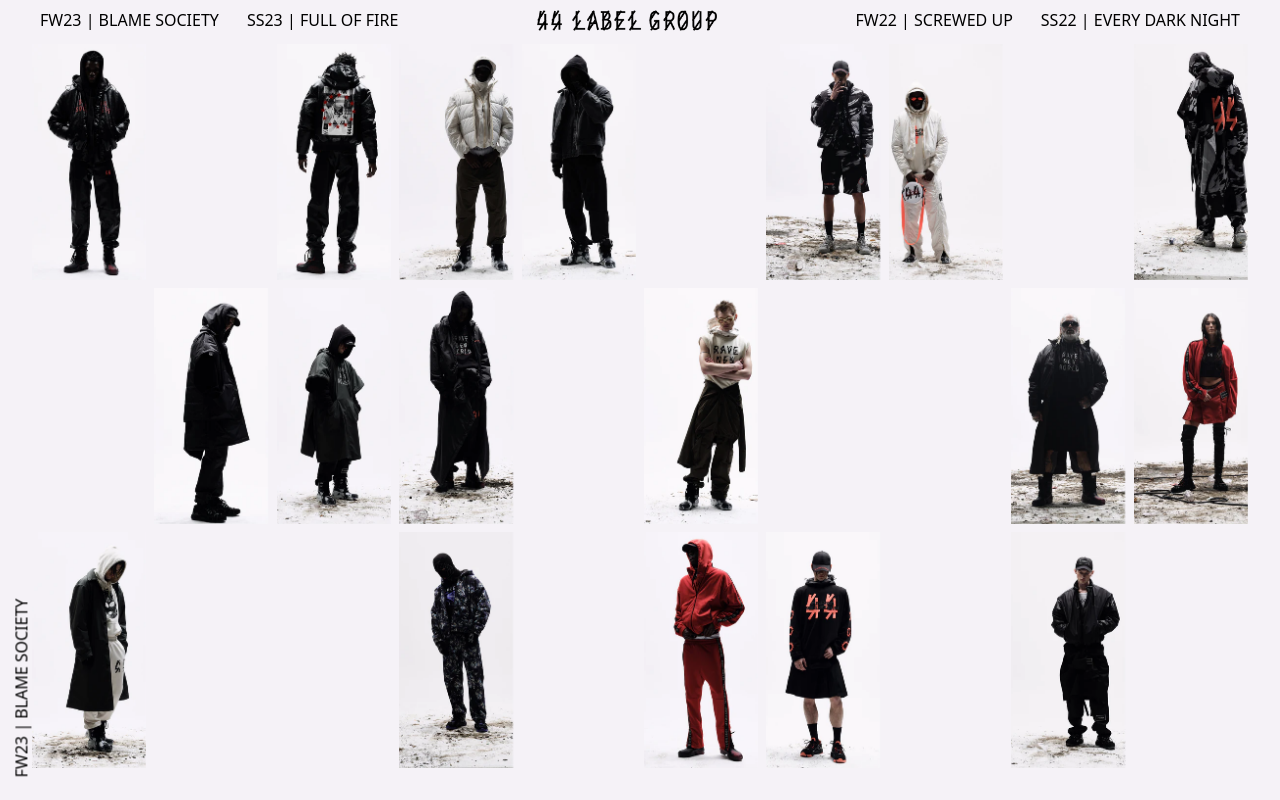
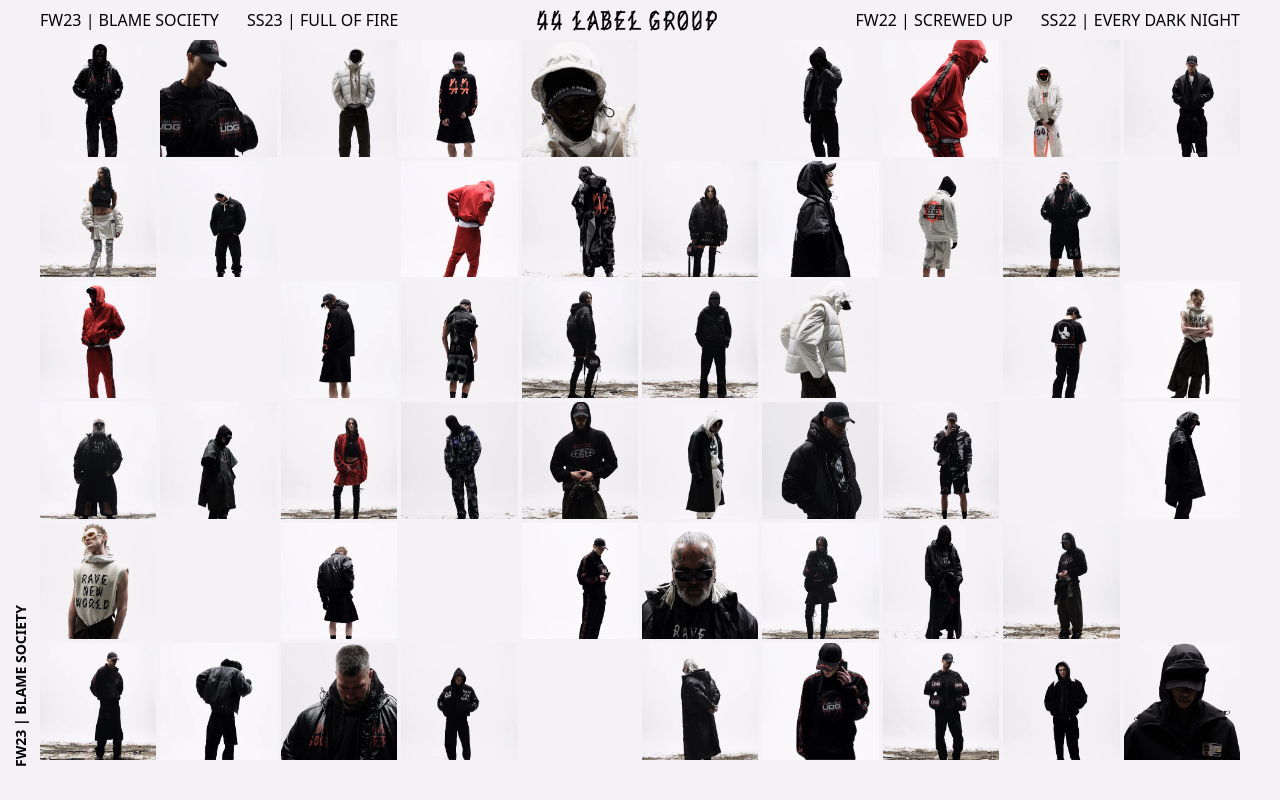
Before and after one commit to jdubcodes/44-label-group-showcase, a Next.js app: page / in a window 1280 px wide. Built offline with nearby package versions, Linux system fonts and the light colour scheme.

Commit message:
Organize code and display all images for FW23

```diff
--- a/src/app/components/Fw23Images.jsx
+++ b/src/app/components/Fw23Images.jsx
@@ -1,68 +1,15 @@
-import Image from 'next/image'
 import fw23 from '@/config/fw23'
+import ImgDiv from './common/ImgDiv'
 
 export default function Fw23Images() {
-  const imgWidth = 300
-  const imgHeight = 100
-
   return (
-    <div className=''>
-      <div className='grid grid-cols-10 grid-rows-3 align-middle h-screen w-full pt-11 px-8 pb-8 absolute gap-2 top-0 left-0'>
-        <div className='overflow-hidden pos-1'>
-          <div className='bg-[url("/fw23/FW23_LOOKBOOK_01_1.webp")] image hover:movement'></div>
-        </div>
-        <div className='overflow-hidden pos-2'>
-          <div className='bg-[url("/fw23/FW23_LOOKBOOK_01_2.webp")] image hover:movement'></div>
-        </div>
-        <div className='overflow-hidden pos-9'>
-          <div className='bg-[url("/fw23/FW23_LOOKBOOK_03_1.webp")] image hover:movement'></div>
-        </div>
-        <div className='overflow-hidden pos-5'>
-          <div className='bg-[url("/fw23/FW23_LOOKBOOK_04_1.webp")] image hover:movement'></div>
-        </div>
-        <div className='overflow-hidden pos-17'>
-          <div className='bg-[url("/fw23/FW23_LOOKBOOK_05_1.webp")] image hover:movement'></div>
-        </div>
-        <div className='overflow-hidden pos-12'>
-          <div className='bg-[url("/fw23/FW23_LOOKBOOK_06_1.webp")] image hover:movement'></div>
-        </div>
-        <div className='overflow-hidden pos-4'>
-          <div className='bg-[url("/fw23/FW23_LOOKBOOK_07_1.webp")] image hover:movement'></div>
-        </div>
-        <div className='overflow-hidden pos-3'>
-          <div className='bg-[url("/fw23/FW23_LOOKBOOK_09_1.webp")] image hover:movement'></div>
-        </div>
-        <div className='overflow-hidden pos-18'>
-          <div className='bg-[url("/fw23/FW23_LOOKBOOK_12_1.webp")] image hover:movement'></div>
-        </div>
-        <div className='overflow-hidden pos-7'>
-          <div className='bg-[url("/fw23/FW23_LOOKBOOK_13_1.webp")] image hover:movement'></div>
-        </div>
-        <div className='overflow-hidden pos-10'>
-          <div className='bg-[url("/fw23/FW23_LOOKBOOK_15_1.webp")] image hover:movement'></div>
-        </div>
-        <div className='overflow-hidden pos-8'>
-          <div className='bg-[url("/fw23/FW23_LOOKBOOK_16_1.webp")] image hover:movement'></div>
-        </div>
-        <div className='overflow-hidden pos-15'>
-          <div className='bg-[url("/fw23/FW23_LOOKBOOK_18_1.webp")] image hover:movement'></div>
-        </div>
-        <div className='overflow-hidden pos-16'>
-          <div className='bg-[url("/fw23/FW23_LOOKBOOK_20_1.webp")] image hover:movement'></div>
-        </div>
-        <div className='overflow-hidden pos-11'>
-          <div className='bg-[url("/fw23/FW23_LOOKBOOK_21_1.webp")] image hover:movement'></div>
-        </div>
-        <div className='overflow-hidden pos-6'>
-          <div className='bg-[url("/fw23/FW23_LOOKBOOK_24_1.webp")] image hover:movement'></div>
-        </div>
-        <div className='overflow-hidden pos-13'>
-          <div className='bg-[url("/fw23/FW23_LOOKBOOK_26_2.webp")] image hover:movement'></div>
-        </div>
-        <div className='overflow-hidden pos-14'>
-          <div className='bg-[url("/fw23/FW23_LOOKBOOK_34_1.webp")] image hover:movement'></div>
-        </div>
-      </div>
+    <div className='h-screen w-full grid grid-cols-10 grid-rows-6 gap-1 align-middle p-10 absolute top-0 left-0'>
+      {fw23.map((img, index) => (
+        <ImgDiv path={img.path} pos={img.pos} key={index} />
+      ))}
+      <p className='absolute text-black -rotate-90 -left-[3.75rem] bottom-[6.5rem] z-10 text-sm font-semibold'>
+        FW23 | BLAME SOCIETY
+      </p>
     </div>
   )
 }
--- /dev/null
+++ b/src/app/components/common/ImgDiv.jsx
@@ -0,0 +1,9 @@
+function ImgDiv({ path, pos }) {
+  return (
+    <div className={`${pos} overflow-hidden`}>
+      <div className='image' style={{ backgroundImage: `url(${path})` }}></div>
+    </div>
+  )
+}
+
+export default ImgDiv
--- a/src/app/globals.css
+++ b/src/app/globals.css
@@ -8,102 +8,18 @@
   --background-end-rgb: 255, 255, 255;
 }
 
-@media (prefers-color-scheme: dark) {
-  :root {
-    --foreground-rgb: 255, 255, 255;
-    --background-start-rgb: 0, 0, 0;
-    --background-end-rgb: 0, 0, 0;
-  }
-}
-
 @layer utilities {
   .image {
     position: relative;
     width: 100%;
     height: 100%;
     background-size: cover;
-    background-position: center;
-    transition-duration: 500ms;
+    background-position: top center -1rem;
+    transition-duration: 1000ms;
     transition-timing-function: cubic-bezier(0.4, 0, 0.2, 1);
-    will-change: transform, filter;
+    will-change: filter;
     transform-origin: top;
     cursor: pointer;
-  }
-
-  .movement {
-    scale: 120%;
-  }
-
-  .pos-1 {
-    grid-area: 1 / 1;
-  }
-
-  .pos-2 {
-    grid-area: 1 / 3;
-  }
-
-  .pos-3 {
-    grid-area: 1 / 4;
-  }
-
-  .pos-4 {
-    grid-area: 1 / 5;
-  }
-
-  .pos-5 {
-    grid-area: 3 / 6;
-  }
-
-  .pos-6 {
-    grid-area: 1 / 7;
-  }
-
-  .pos-7 {
-    grid-area: 1 / 8;
-  }
-
-  .pos-8 {
-    grid-area: 1 / 10;
-  }
-
-  .pos-9 {
-    grid-area: 2 / 2;
-  }
-
-  .pos-10 {
-    grid-area: 2 / 3;
-  }
-
-  .pos-11 {
-    grid-area: 2 / 4;
-  }
-
-  .pos-12 {
-    grid-area: 2 / 6;
-  }
-
-  .pos-13 {
-    grid-area: 2 / 9;
-  }
-
-  .pos-14 {
-    grid-area: 2 / 10;
-  }
-
-  .pos-15 {
-    grid-area: 3 / 1;
-  }
-
-  .pos-16 {
-    grid-area: 3 / 4;
-  }
-
-  .pos-17 {
-    grid-area: 3 / 7;
-  }
-
-  .pos-18 {
-    grid-area: 3 / 9;
   }
 }
 
@@ -116,3 +32,188 @@
     )
     rgb(var(--background-start-rgb));
 }
+
+/* Grid positions */
+.pos- {
+  display: none;
+}
+.pos-11 {
+  grid-area: 1 / 1;
+}
+.pos-12 {
+  grid-area: 1 / 2;
+}
+.pos-13 {
+  grid-area: 1 / 3;
+}
+.pos-14 {
+  grid-area: 1 / 4;
+}
+.pos-15 {
+  grid-area: 1 / 5;
+}
+.pos-16 {
+  grid-area: 1 / 6;
+}
+.pos-17 {
+  grid-area: 1 / 7;
+}
+.pos-18 {
+  grid-area: 1 / 8;
+}
+.pos-19 {
+  grid-area: 1 / 9;
+}
+.pos-10 {
+  grid-area: 1 / 10;
+}
+.pos-21 {
+  grid-area: 2 / 1;
+}
+.pos-22 {
+  grid-area: 2 / 2;
+}
+.pos-23 {
+  grid-area: 2 / 3;
+}
+.pos-24 {
+  grid-area: 2 / 4;
+}
+.pos-25 {
+  grid-area: 2 / 5;
+}
+.pos-26 {
+  grid-area: 2 / 6;
+}
+.pos-27 {
+  grid-area: 2 / 7;
+}
+.pos-28 {
+  grid-area: 2 / 8;
+}
+.pos-29 {
+  grid-area: 2 / 9;
+}
+.pos-20 {
+  grid-area: 2 / 10;
+}
+.pos-31 {
+  grid-area: 3 / 1;
+}
+.pos-32 {
+  grid-area: 3 / 2;
+}
+.pos-33 {
+  grid-area: 3 / 3;
+}
+.pos-34 {
+  grid-area: 3 / 4;
+}
+.pos-35 {
+  grid-area: 3 / 5;
+}
+.pos-36 {
+  grid-area: 3 / 6;
+}
+.pos-37 {
+  grid-area: 3 / 7;
+}
+.pos-38 {
+  grid-area: 3 / 8;
+}
+.pos-39 {
+  grid-area: 3 / 9;
+}
+.pos-30 {
+  grid-area: 3 / 10;
+}
+.pos-41 {
+  grid-area: 4 / 1;
+}
+.pos-42 {
+  grid-area: 4 / 2;
+}
+.pos-43 {
+  grid-area: 4 / 3;
+}
+.pos-44 {
+  grid-area: 4 / 4;
+}
+.pos-45 {
+  grid-area: 4 / 5;
+}
+.pos-46 {
+  grid-area: 4 / 6;
+}
+.pos-47 {
+  grid-area: 4 / 7;
+}
+.pos-48 {
+  grid-area: 4 / 8;
+}
+.pos-49 {
+  grid-area: 4 / 9;
+}
+.pos-40 {
+  grid-area: 4 / 10;
+}
+.pos-51 {
+  grid-area: 5 / 1;
+}
+.pos-52 {
+  grid-area: 5 / 2;
+}
+.pos-53 {
+  grid-area: 5 / 3;
+}
+.pos-54 {
+  grid-area: 5 / 4;
+}
+.pos-55 {
+  grid-area: 5 / 5;
+}
+.pos-56 {
+  grid-area: 5 / 6;
+}
+.pos-57 {
+  grid-area: 5 / 7;
+}
+.pos-58 {
+  grid-area: 5 / 8;
+}
+.pos-59 {
+  grid-area: 5 / 9;
+}
+.pos-50 {
+  grid-area: 5 / 10;
+}
+.pos-61 {
+  grid-area: 6 / 1;
+}
+.pos-62 {
+  grid-area: 6 / 2;
+}
+.pos-63 {
+  grid-area: 6 / 3;
+}
+.pos-64 {
+  grid-area: 6 / 4;
+}
+.pos-65 {
+  grid-area: 6 / 5;
+}
+.pos-66 {
+  grid-area: 6 / 6;
+}
+.pos-67 {
+  grid-area: 6 / 7;
+}
+.pos-68 {
+  grid-area: 6 / 8;
+}
+.pos-69 {
+  grid-area: 6 / 9;
+}
+.pos-60 {
+  grid-area: 6 / 10;
+}
--- a/src/app/page.jsx
+++ b/src/app/page.jsx
@@ -6,9 +6,6 @@
     <main className='min-h-screen bg-[#f5f2f7]'>
       <Header />
       <Fw23Images />
-      <p className='fixed text-black -rotate-90 -left-[4.25rem] bottom-[6.25rem] z-10'>
-        FW23 | BLAME SOCIETY
-      </p>
     </main>
   )
 }
--- a/src/config/fw23.js
+++ b/src/config/fw23.js
@@ -1,166 +1,212 @@
 const fw23 = [
   {
     path: '/fw23/FW23_LOOKBOOK_01_1.webp',
-    bg: "bg-[url('/fw23/FW23_LOOKBOOK_01_1.webp')]",
+    pos: 'pos-11',
   },
   {
     path: '/fw23/FW23_LOOKBOOK_01_2.webp',
-    bg: "bg-[url('/fw23/FW23_LOOKBOOK_01_2.webp')]",
+    pos: 'pos-19',
   },
   {
     path: '/fw23/FW23_LOOKBOOK_02_1.webp',
-    bg: "bg-[url('/fw23/FW23_LOOKBOOK_02_1.webp')]",
+    pos: 'pos-53',
   },
   {
     path: '/fw23/FW23_LOOKBOOK_03_1.webp',
-    bg: "bg-[url('/fw23/FW23_LOOKBOOK_03_1.webp')]",
+    pos: 'pos-40',
   },
   {
     path: '/fw23/FW23_LOOKBOOK_03_2.webp',
-    bg: "bg-[url('/fw23/FW23_LOOKBOOK_03_2.webp')]",
+    pos: 'pos-27',
   },
   {
     path: '/fw23/FW23_LOOKBOOK_04_1.webp',
-    bg: "bg-[url('/fw23/FW23_LOOKBOOK_04_1.webp')]",
+    pos: 'pos-31',
   },
-  //   {
-  //     path: '/fw23/FW23_LOOKBOOK_04_2.webp',
-  //   },
+  {
+    path: '/fw23/FW23_LOOKBOOK_04_2.webp',
+    pos: 'pos-18',
+  },
   {
     path: '/fw23/FW23_LOOKBOOK_04_3.webp',
+    pos: 'pos-24',
   },
   {
     path: '/fw23/FW23_LOOKBOOK_05_1.webp',
+    pos: 'pos-14',
   },
   {
     path: '/fw23/FW23_LOOKBOOK_05_2.webp',
+    pos: 'pos-33',
   },
   {
     path: '/fw23/FW23_LOOKBOOK_06_1.webp',
+    pos: 'pos-30',
   },
-  //   {
-  //     path: '/fw23/FW23_LOOKBOOK_06_2.webp',
-  //   },
+  {
+    path: '/fw23/FW23_LOOKBOOK_06_2.webp',
+    pos: 'pos-51',
+  },
   {
     path: '/fw23/FW23_LOOKBOOK_07_1.webp',
+    pos: 'pos-17',
   },
   {
     path: '/fw23/FW23_LOOKBOOK_07_2.webp',
+    pos: 'pos-62',
   },
   {
     path: '/fw23/FW23_LOOKBOOK_08_1.webp',
+    pos: 'pos-55',
   },
-  //   {
-  //     path: '/fw23/FW23_LOOKBOOK_08_2.webp',
-  //   },
+  {
+    path: '/fw23/FW23_LOOKBOOK_08_2.webp',
+    pos: 'pos-67',
+  },
   {
     path: '/fw23/FW23_LOOKBOOK_09_1.webp',
+    pos: 'pos-13',
   },
-  //   {
-  //     path: '/fw23/FW23_LOOKBOOK_09_2.webp',
-  //   },
-  //   {
-  //     path: '/fw23/FW23_LOOKBOOK_09_3.webp',
-  //   },
+  {
+    path: '/fw23/FW23_LOOKBOOK_09_2.webp',
+    pos: 'pos-37',
+  },
+  {
+    path: '/fw23/FW23_LOOKBOOK_09_3.webp',
+    pos: 'pos-15',
+  },
   {
     path: '/fw23/FW23_LOOKBOOK_10_1.webp',
+    pos: 'pos-28',
   },
   {
     path: '/fw23/FW23_LOOKBOOK_11_1.webp',
+    pos: 'pos-39',
   },
   {
     path: '/fw23/FW23_LOOKBOOK_12_1.webp',
+    pos: 'pos-10',
   },
   {
     path: '/fw23/FW23_LOOKBOOK_13_1.webp',
+    pos: 'pos-19',
   },
   {
     path: '/fw23/FW23_LOOKBOOK_14_1.webp',
+    pos: 'pos-34',
   },
   {
     path: '/fw23/FW23_LOOKBOOK_15_1.webp',
+    pos: 'pos-42',
   },
   {
     path: '/fw23/FW23_LOOKBOOK_16_1.webp',
+    pos: 'pos-25',
   },
   {
     path: '/fw23/FW23_LOOKBOOK_17_1.webp',
+    pos: 'pos-22',
   },
   {
     path: '/fw23/FW23_LOOKBOOK_18_1.webp',
+    pos: 'pos-46',
   },
   {
     path: '/fw23/FW23_LOOKBOOK_19_1.webp',
+    pos: 'pos-69',
   },
   {
     path: '/fw23/FW23_LOOKBOOK_20_1.webp',
+    pos: 'pos-44',
   },
   {
     path: '/fw23/FW23_LOOKBOOK_21_1.webp',
+    pos: 'pos-58',
   },
   {
     path: '/fw23/FW23_LOOKBOOK_22_1.webp',
+    pos: 'pos-64',
   },
   {
     path: '/fw23/FW23_LOOKBOOK_23_1.webp',
+    pos: 'pos-',
   },
-  //   {
-  //     path: '/fw23/FW23_LOOKBOOK_23_2.webp',
-  //   },
+  {
+    path: '/fw23/FW23_LOOKBOOK_23_2.webp',
+    pos: 'pos-47',
+  },
   {
     path: '/fw23/FW23_LOOKBOOK_24_1.webp',
+    pos: 'pos-48',
   },
   {
     path: '/fw23/FW23_LOOKBOOK_26_1.webp',
+    pos: 'pos-66',
   },
   {
     path: '/fw23/FW23_LOOKBOOK_26_2.webp',
+    pos: 'pos-41',
   },
-  //   {
-  //     path: '/fw23/FW23_LOOKBOOK_26_3.webp',
-  //   },
+  {
+    path: '/fw23/FW23_LOOKBOOK_26_3.webp',
+    pos: 'pos-56',
+  },
   {
     path: '/fw23/FW23_LOOKBOOK_27_1.webp',
+    pos: 'pos-36',
   },
-  //   {
-  //     path: '/fw23/FW23_LOOKBOOK_27_2.webp',
-  //   },
+  {
+    path: '/fw23/FW23_LOOKBOOK_27_2.webp',
+    pos: 'pos-60',
+  },
   {
     path: '/fw23/FW23_LOOKBOOK_28_1.webp',
+    pos: 'pos-29',
   },
-  //   {
-  //     path: '/fw23/FW23_LOOKBOOK_28_2.webp',
-  //   },
+  {
+    path: '/fw23/FW23_LOOKBOOK_28_2.webp',
+    pos: 'pos-63',
+  },
   {
     path: '/fw23/FW23_LOOKBOOK_29_1.webp',
+    pos: 'pos-59',
   },
-  //   {
-  //     path: '/fw23/FW23_LOOKBOOK_29_2.webp',
-  //   },
+  {
+    path: '/fw23/FW23_LOOKBOOK_29_2.webp',
+    pos: 'pos-45',
+  },
   {
     path: '/fw23/FW23_LOOKBOOK_30_1.webp',
+    pos: 'pos-61',
   },
   {
     path: '/fw23/FW23_LOOKBOOK_31_1.webp',
+    pos: 'pos-68',
   },
-  //   {
-  //     path: '/fw23/FW23_LOOKBOOK_31_2.webp',
-  //   },
+  {
+    path: '/fw23/FW23_LOOKBOOK_31_2.webp',
+    pos: 'pos-12',
+  },
   {
     path: '/fw23/FW23_LOOKBOOK_32_1.webp',
+    pos: 'pos-21',
   },
   {
     path: '/fw23/FW23_LOOKBOOK_33_1.webp',
+    pos: 'pos-26',
   },
   {
     path: '/fw23/FW23_LOOKBOOK_33_2.webp',
+    pos: 'pos-35',
   },
   {
     path: '/fw23/FW23_LOOKBOOK_34_1.webp',
+    pos: 'pos-43',
   },
-  //   {
-  //     path: '/fw23/FW23_LOOKBOOK_35_1.webp',
-  //   },
+  {
+    path: '/fw23/FW23_LOOKBOOK_35_1.webp',
+    pos: 'pos-57',
+  },
 ]
 
 export default fw23
```
